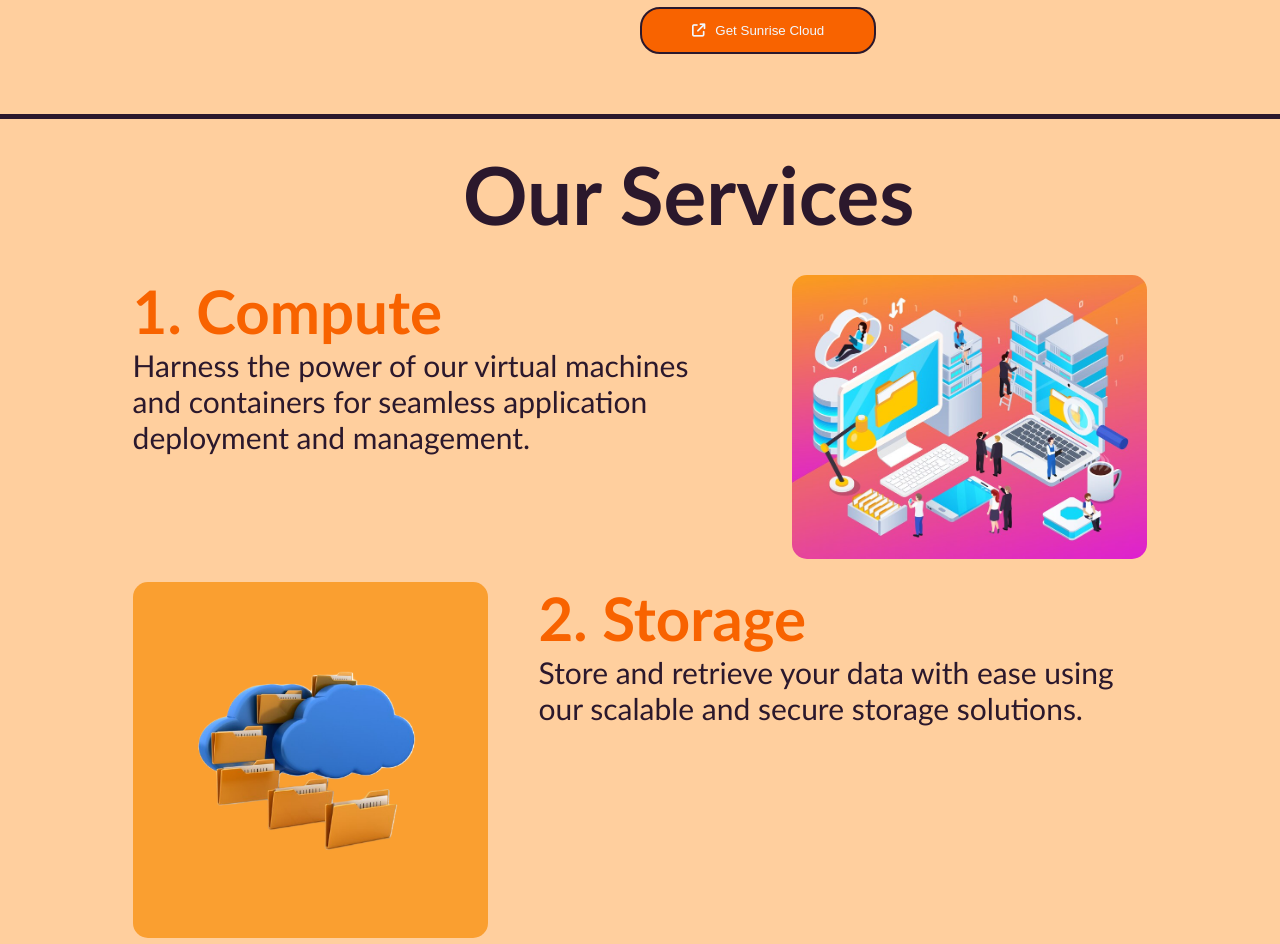
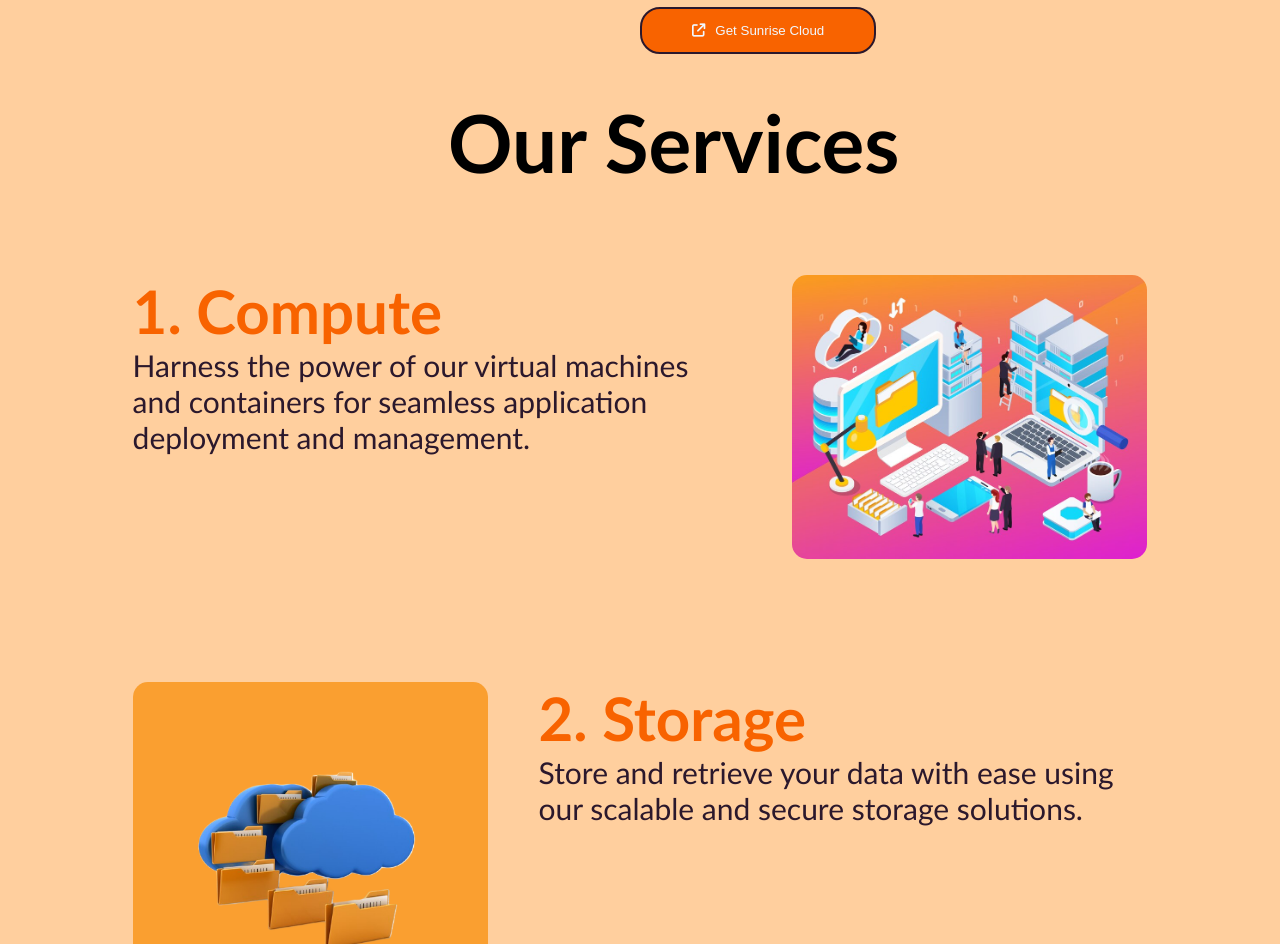
Before and after one commit to Piyush-Pegasus/oibsip_task1, a plain HTML site: page index.html in a window 1280 px wide. Shown: the part 1596-2540 px from the top of the page. Drawn offline with Linux system fonts and the light colour scheme.

Commit message:
second commit

```diff
--- a/index.html
+++ b/index.html
@@ -80,7 +80,9 @@
                                     or bandwidth, Sunrise Cloud Platform adapts to your evolving needs, ensuring you're
                                     always ahead of the curve.
                                 </li>
-                                <button type="button" class="btn bt2"><i class="fa-solid fa-arrow-up-right-from-square"></i><a href="#" target="_blank" id="get">Get Sunrise
+                                <button type="button" class="btn bt2"><i
+                                        class="fa-solid fa-arrow-up-right-from-square"></i><a href="#" target="_blank"
+                                        id="get">Get Sunrise
                                         Cloud</a></button>
                             </ul>
                         </div>
@@ -90,13 +92,15 @@
         </div>
     </div>
     <!-- ------------------------Services------------------- -->
-    <div id="services">
+    <div id="jusbig">
         <h1 id="ser">Our Services</h1>
+        <div class="services">
             <div class="container">
                 <div class="rowser">
                     <div class="ser-col-1">
                         <h1 class="subtitle">1. Compute</h1>
-                    <p>Harness the power of our virtual machines and containers for seamless application deployment and
+                        <p>Harness the power of our virtual machines and containers for seamless application deployment
+                            and
                             management.</p>
                     </div>
                     <div class="ser-col-2">
@@ -105,6 +109,8 @@
 
                 </div>
             </div>
+        </div>
+        <div class="services">
             <div class="container">
                 <div class="rowser">
                     <div class="c-col-1">
@@ -116,6 +122,8 @@
                     </div>
                 </div>
             </div>
+        </div>
+        <div class="services">
             <div class="container">
                 <div class="rowser">
                     <div class="ser-col-1">
@@ -129,6 +137,8 @@
                     </div>
                 </div>
             </div>
+        </div>
+        <div class="services">
             <div class="container">
                 <div class="rowser">
                     <div class="c-col-1">
@@ -136,24 +146,30 @@
                     </div>
                     <div class="c-col-2">
                         <h1 class="subtitle">4. Security</h1>
-                    <p>Prioritize the safety of your data with our comprehensive security features, including firewalls,
+                        <p>Prioritize the safety of your data with our comprehensive security features, including
+                            firewalls,
                             encryption, and threat detection.</p>
                     </div>
                 </div>
             </div>
+        </div>
+        <div class="services">
             <div class="container">
                 <div class="rowser">
                     <div class="ser-col-1">
                         <h1 class="subtitle">5. AI and Analytics</h1>
-                    <p>Unlock the potential of your data with our AI and analytics services, gaining valuable insights
+                        <p>Unlock the potential of your data with our AI and analytics services, gaining valuable
+                            insights
                             to drive business decisions.</p>
-                    <button type="button" class="btn bt2"><i class="fa-solid fa-arrow-up-right-from-square"></i><a href="#" target="_blank" id="get">Get Sunrise
+                        <button type="button" class="btn bt2"><i class="fa-solid fa-arrow-up-right-from-square"></i><a
+                                href="#" target="_blank" id="get">Get Sunrise
                                 Cloud</a></button>
                     </div>
                     <div class="ser-col-2">
                         <img src="images/data-extraction-concept-illustration_114360-4906.jpg" id="pp">
                     </div>
 
+                </div>
             </div>
         </div>
     </div>
@@ -164,7 +180,8 @@
             <p class="last">Harness the power of our virtual machines and containers for seamless application deployment
                 and
                 management.</p>
-            <button type="button" class="btn bt2" id="lastbutt"><i class="fa-solid fa-arrow-up-right-from-square"></i><a href="#" target="_blank" id="get">Get Sunrise
+            <button type="button" class="btn bt2" id="lastbutt"><i class="fa-solid fa-arrow-up-right-from-square"></i><a
+                    href="#" target="_blank" id="get">Get Sunrise
                     Cloud</a></button>
         </div>
     </div>
--- a/style.css
+++ b/style.css
@@ -198,11 +198,14 @@ i{
     transform: scale(1.1);
 }
 /* ------------------------------------service--------------- */
-#services{
+#jusbig{
+    background-color: #ffcf9e;
+    border-bottom: 5px solid #2b182c;
+}
+.services{
     padding: 50px 50px;
     color:#2b182c;
-    background-color: #ffcf9e;
-    border-bottom: 5px solid #2b182c;
+
 }
 #ser{
     font-size: 80px;
```
Lines whose indentation alone changed are shown as unchanged.
